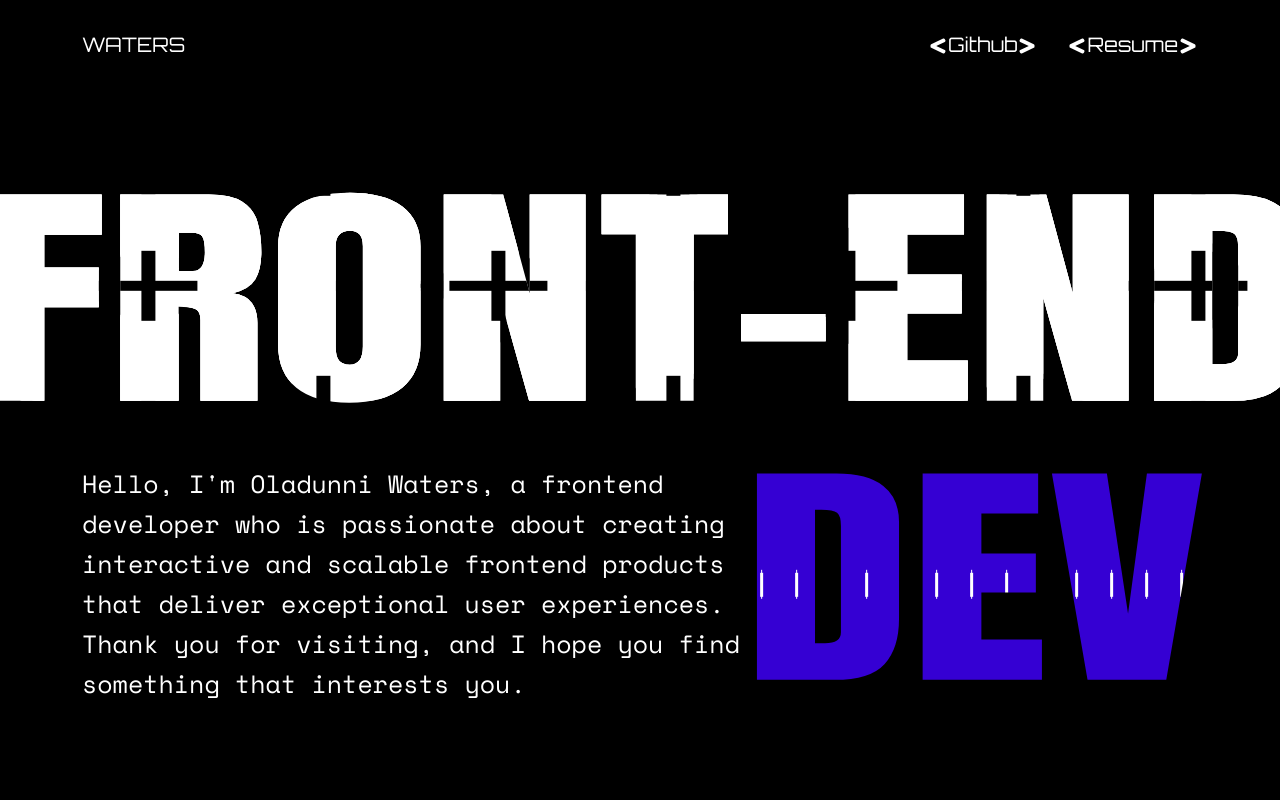
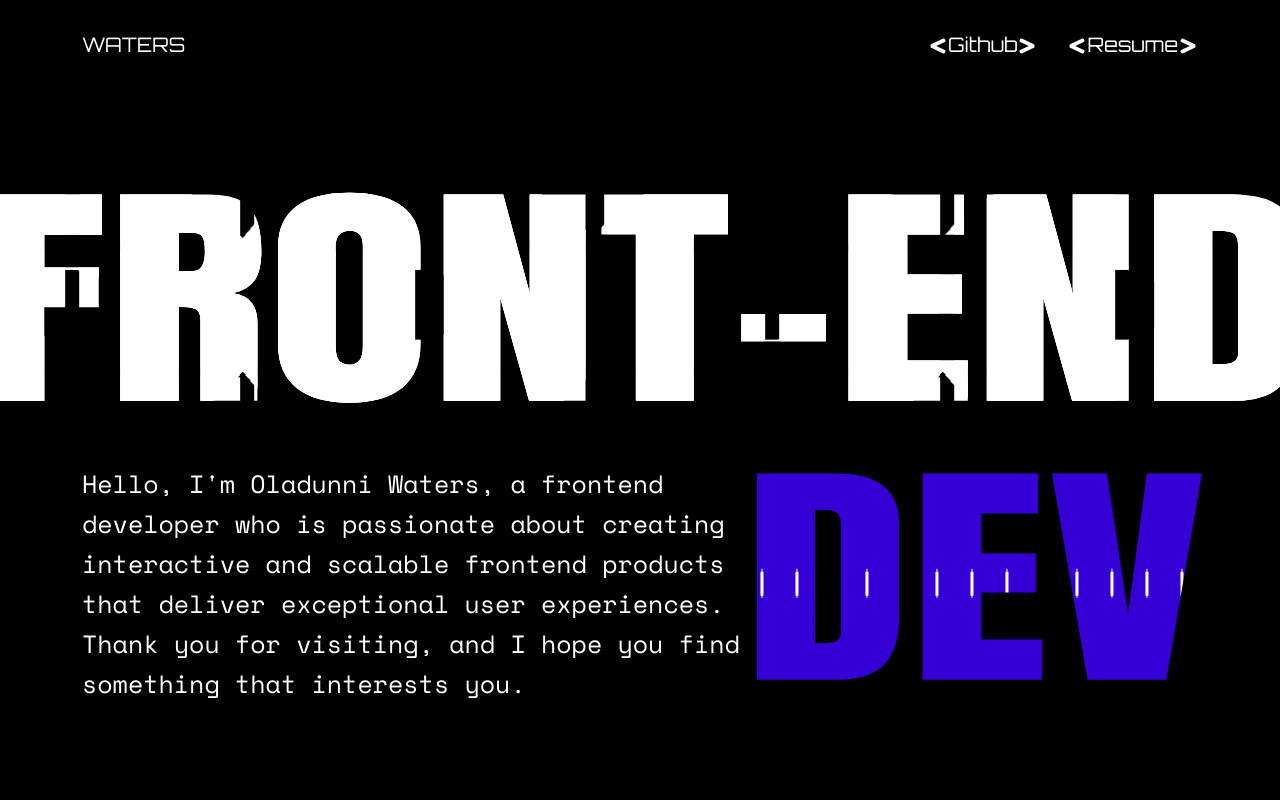
Before and after one commit to OladunniWaters/ny-portfolio, a React (Create React App) app: page / in a window 1280 px wide. Shown: the top 800 px of the page. Built offline with nearby package versions, Linux system fonts and the light colour scheme.

Commit message:
feat: added animations to hero

```diff
--- a/src/component/Contact.js
+++ b/src/component/Contact.js
@@ -3,7 +3,7 @@
 import { BsGithub } from 'react-icons/bs';
 import { IoLogoWhatsapp} from 'react-icons/io';
 
-
+//
 
 function Contact() {
 
--- a/src/component/Hero.js
+++ b/src/component/Hero.js
@@ -1,6 +1,4 @@
 import "./Hero.scss";
-import { MdWavingHand } from 'react-icons/md';
-import { FaSmileWink } from 'react-icons/fa';
 
 
 
--- a/src/component/Hero.scss
+++ b/src/component/Hero.scss
@@ -136,11 +136,22 @@
   -moz-background-clip: text;
   -moz-text-fill-color: transparent;
 
+  animation: gradient 15s ease infinite;
+}
+
+@keyframes gradient {
+	0% {
+		background-position: 0% 50%;
+	}
+	50% {
+		background-position: 100% 50%;
+	}
+	100% {
+		background-position: 0% 50%;
+	}
+}
 
 
-
-
-}
 
 .code-slash {
   //small
@@ -267,8 +278,19 @@
   -moz-background-clip: text;
   -moz-text-fill-color: transparent;
 
+  animation: gradient 15s ease infinite;
+}
 
-
+@keyframes gradient {
+	0% {
+		background-position: 0% 50%;
+	}
+	50% {
+		background-position: 100% 50%;
+	}
+	100% {
+		background-position: 0% 50%;
+	}
 }
 
 .clipped {
```
